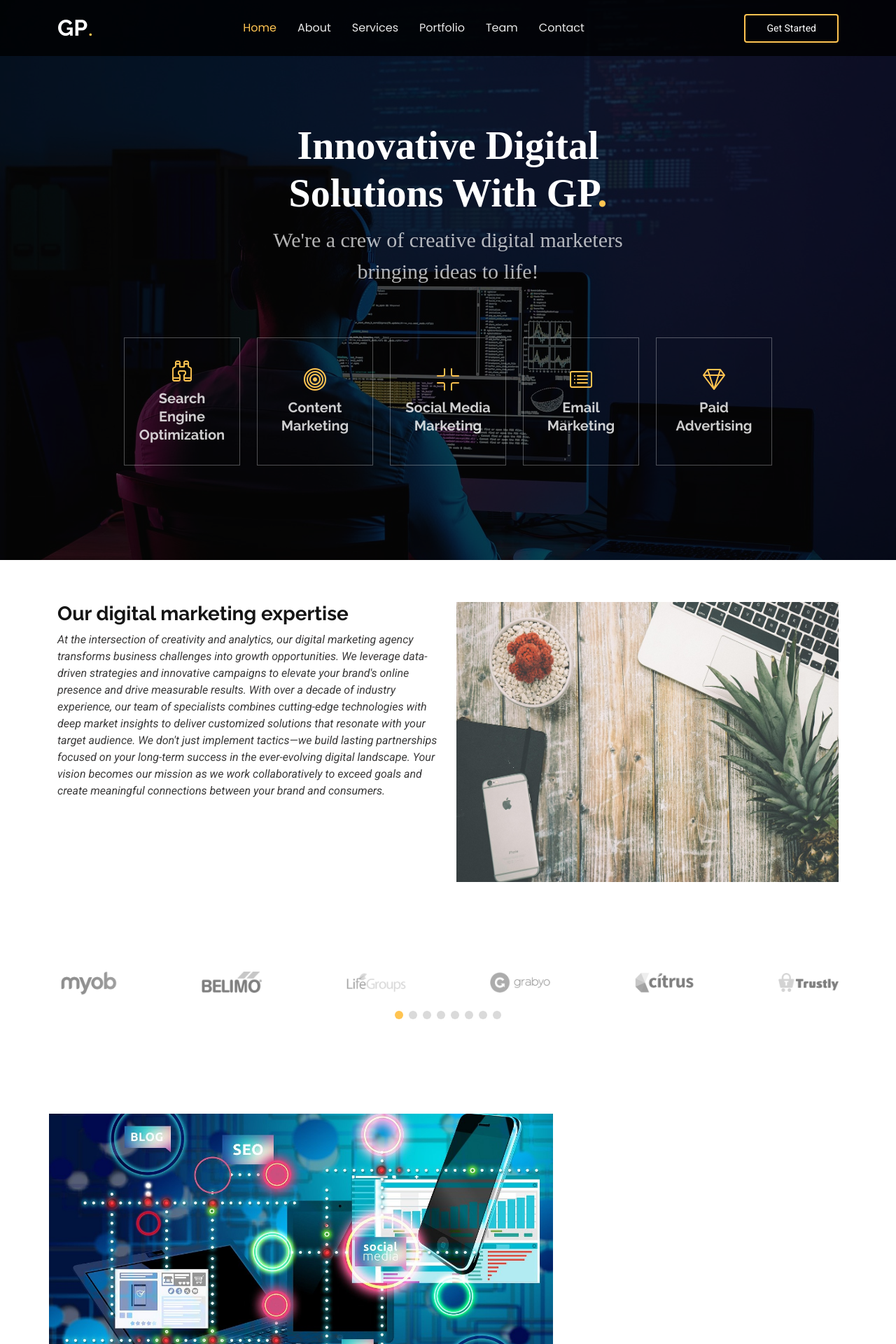
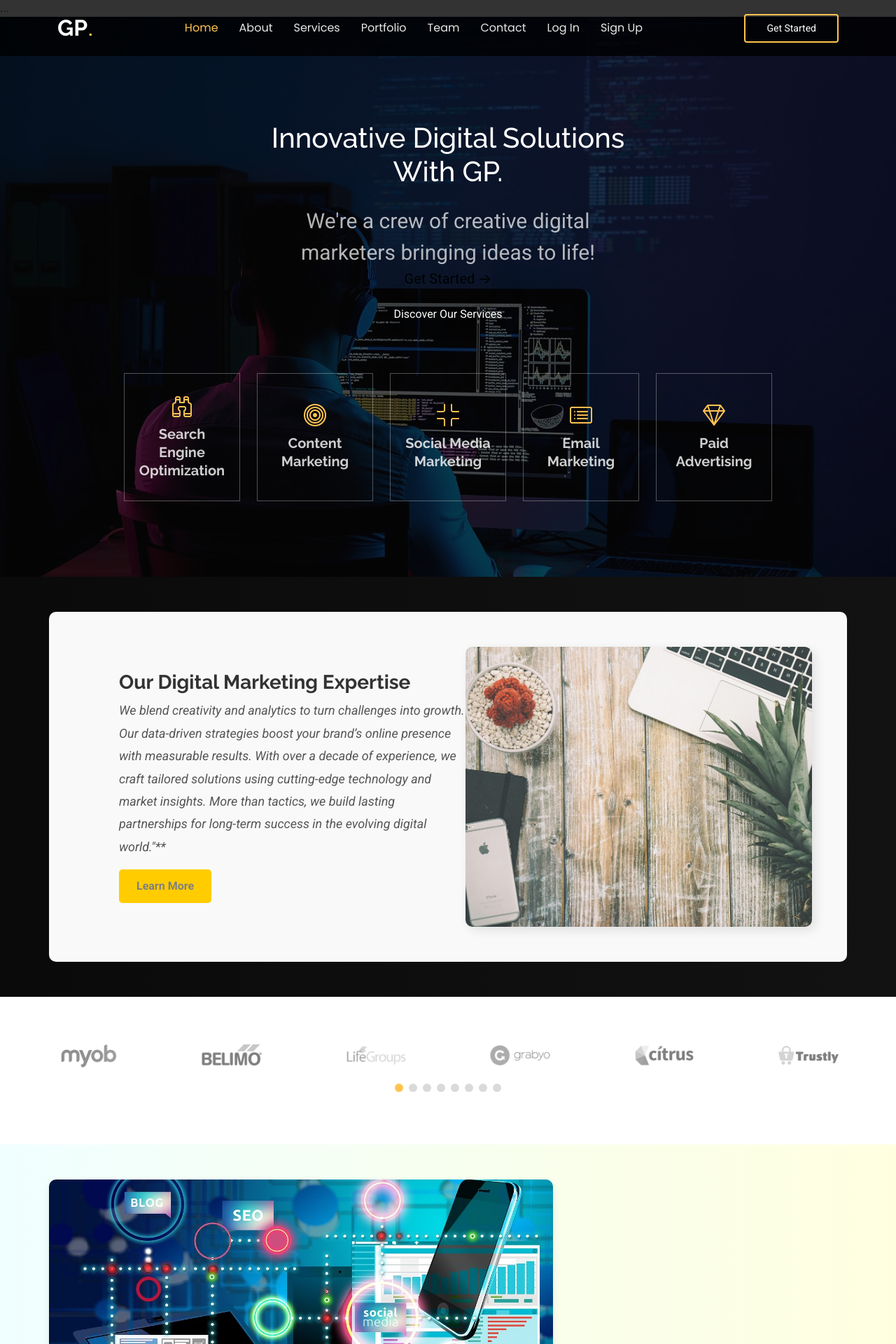
Before and after one commit to brandyzoxo/gp, a Django app: page /gp/index/ in a window 1280 px wide. Shown: the top 1920 px of the page at 70% size. Run offline with Django 5.2, Linux system fonts and the light colour scheme; some libraries are stand-ins or nearby versions.

Commit message:
third commit

```diff
--- a/business/settings.py
+++ b/business/settings.py
@@ -130,6 +130,4 @@
 # https://docs.djangoproject.com/en/5.1/ref/settings/#default-auto-field
 
 DEFAULT_AUTO_FIELD = 'django.db.models.BigAutoField'
-# LOGIN_URL = 'login'
-# LOGIN_REDIRECT_URL = 'index'  # Redirect to home page after login
-# LOGOUT_REDIRECT_URL = 'login'  # Redirect to login page after logout
+LOGIN_REDIRECT_URL = 'index'  # Change 'index' to the correct URL name
--- a/business/urls.py
+++ b/business/urls.py
@@ -17,7 +17,10 @@
 from django.contrib import admin
 from django.urls import path,include
 
+
 urlpatterns = [
     path('admin/', admin.site.urls),
     path('gp/',include('gp.urls')),
+    path('accounts/',include('gp.urls')),
+
 ]
--- a/gp/admin.py
+++ b/gp/admin.py
@@ -1,8 +1,7 @@
 from django.contrib import admin
 
 
-from gp.models import Commerce, Subscriber
+from gp.models import Commerce
 
 # Register your models here.
 admin.site.register(Commerce)
-admin.site.register(Subscriber)
--- a/gp/forms.py
+++ b/gp/forms.py
@@ -1,24 +1,20 @@
 import email
 
 from django import forms
+from django.contrib.auth.forms import UserCreationForm
+from django.contrib.auth.models import User
 
-from gp.models import Commerce, Subscriber
+from gp.models import Commerce
 
 
 class CommerceForm(forms.ModelForm):
     class Meta:
         model = Commerce
-        fields = '__all__'
+        fields= ['name','email','subject','message']
+
         widgets = {
             'name': forms.TextInput(attrs={'class': 'form-control','placeholder': 'Name'}),
             'email': forms.EmailInput(attrs={'class': 'form-control','placeholder': 'Email'}),
            ' subject': forms.TextInput(attrs={'class': 'form-control','placeholder': 'Subject'}),
             'message': forms.Textarea(attrs={'class': 'form-control','placeholder': 'Message'}),
         }
-class SubscriberForm(forms.ModelForm):
-    class Meta:
-        model = Subscriber
-        fields = '__all__'
-        widgets = {
-            email: forms.EmailInput(attrs={'class': 'form-control','placeholder': 'Email'}),
-        }
--- a/gp/templates/base.html
+++ b/gp/templates/base.html
@@ -24,6 +24,28 @@
   <link rel="stylesheet" href="{% static 'assets/vendor/glightbox/css/glightbox.min.css' %}">
 <!--Main css file-->
   <link rel="stylesheet" href="{% static 'assets/css/main.css' %}">
+<head>
+    ...
+    <script src="https://cdnjs.cloudflare.com/ajax/libs/gsap/3.12.2/gsap.min.js"></script>
+    <style>
+        @keyframes fadeInSlide {
+            0% {
+                opacity: 0;
+                transform: translateY(-20px);
+            }
+            100% {
+                opacity: 1;
+                transform: translateY(0);
+            }
+        }
+
+        .animated-text {
+            display: inline-block;
+            opacity: 0;
+            animation: fadeInSlide 1.5s ease-out forwards;
+        }
+    </style>
+</head>
 
 </head>
 <body>
@@ -46,7 +68,7 @@
           <li><a href="#services">Services</a></li>
           <li><a href="#portfolio">Portfolio</a></li>
           <li><a href="#team">Team</a></li>
-<!--          <li class="dropdown"><a href="#"><span>Dropdown</span> <i class="bi bi-chevron-down toggle-dropdown"></i></a>-->
+         <!--          <li class="dropdown"><a href="#"><span>Dropdown</span> <i class="bi bi-chevron-down toggle-dropdown"></i></a>-->
 <!--            <ul>-->
 <!--              <li><a href="#">Dropdown 1</a></li>-->
 <!--              <li class="dropdown"><a href="#"><span>Deep Dropdown</span> <i class="bi bi-chevron-down toggle-dropdown"></i></a>-->
@@ -64,6 +86,13 @@
 <!--            </ul>-->
 <!--          </li>-->
           <li><a href="#contact">Contact</a></li>
+          <li>  {% if user.is_authenticated %}
+                <li>Welcome, {{ user.username }}!</li>
+                <li><a href="{% url 'logout' %}">Log Out</a></li>
+            {% else %}
+                <li><a href="{% url 'login' %}">Log In</a></li>
+                <li><a href="{% url 'signup' %}">Sign Up</a></li>
+            {% endif %}</li>
         </ul>
         <i class="mobile-nav-toggle d-xl-none bi bi-list"></i>
       </nav>
@@ -86,6 +115,26 @@
 <script src="{% static 'assets/vendor/isotope-layout/isotope.pkgd.min.js' %}"></script>
 <script src="{% static 'assets/vendor/purecounter/purecounter_vanilla.js' %}"></script>
 <script src="{% static 'assets/js/main.js' %}"></script>
+<script src="https://cdnjs.cloudflare.com/ajax/libs/gsap/3.12.2/gsap.min.js"></script>
+<script>
+  gsap.from(".animated-text", {
+      opacity: 0,
+      y: 50, // Moves text up from 50px below
+      duration: 1.5,
+      stagger: 0.3, // Staggers the appearance of elements
+      ease: "power2.out"
+  });
+</script>
+<script src="https://cdn.jsdelivr.net/npm/typed.js@2.0.12"></script>
+<!-- Typed.js for text animation -->
+<script src="https://cdn.jsdelivr.net/npm/typed.js@2.0.12"></script>
+
+<!-- AOS (optional for scroll animations) -->
+<link rel="stylesheet" href="https://unpkg.com/aos@2.3.1/dist/aos.css">
+<script src="https://unpkg.com/aos@2.3.1/dist/aos.js"></script>
+<script>
+  AOS.init();
+</script>
 
 </body>
 </html>
--- a/gp/templates/index.html
+++ b/gp/templates/index.html
@@ -15,10 +15,32 @@
 
       <div class="container">
 
+
         <div class="row justify-content-center text-center" data-aos="fade-up" data-aos-delay="100">
           <div class="col-xl-6 col-lg-8">
-            <h2 style="font-family: 'Chiller'">Innovative Digital Solutions With GP<span>.</span></h2>
-            <p style="font-family: 'Chiller';font-size: 30px">We're a crew of creative digital marketers bringing ideas to life!</p>
+            <div class="text-center text-white mt-10">
+    <h1 class="text-4xl md:text-5xl font-bold" style="font-size: 40px">Innovative Digital Solutions With <span class="text-yellow-500">GP.</span></h1>
+    <p class="text-lg md:text-xl mt-4" style="font-size: 30px">We're a crew of creative digital marketers bringing ideas to life!</p>
+
+    <!-- Primary CTA -->
+    <div class="mt-6">
+        <a href="#services"
+          style="color: goldenrod;font-size: 20px" class="px-8 py-3 bg-yellow-500 text-black font-semibold text-lg rounded-lg transition-all duration-300 ease-in-out hover:bg-yellow-600 hover:scale-105 shadow-lg">
+           Get Started →
+        </a>
+    </div>
+
+    <!-- Secondary CTA -->
+    <div class="mt-4">
+        <a href="#services"
+           class="text-white text-lg underline transition-all duration-300 ease-in-out hover:text-yellow-400">
+           Discover Our Services
+        </a>
+    </div>
+</div>
+
+<!--            <h2 style="font-family: 'Poppins'">Innovative Digital Solutions With GP<span>.</span></h2>-->
+<!--            <p style="font-family: 'Montserrat';font-size: 30px">We're a crew of creative digital marketers bringing ideas to life!</p>-->
           </div>
         </div>
 
@@ -61,29 +83,34 @@
 
     <!-- About Section -->
     <section id="about" class="about section">
+    <div class="container" data-aos="fade-up" data-aos-delay="100"
+    style="display: flex; align-items: center; justify-content: space-between; padding: 50px; background-color: #f9f9f9; border-radius: 10px;">
 
-      <div class="container" data-aos="fade-up" data-aos-delay="100">
+    <!-- Image Section -->
+    <div class="col-lg-6 order-1 order-lg-2" style="flex: 1; text-align: center;">
+        <img src="../../static/assets/img/pineapple-1704339_1280.jpg"
+            class="img-fluid" alt="Marketing Image"
+            style="width: 100%; height: 50vh; object-fit: cover; border-radius: 10px; box-shadow: 5px 5px 15px rgba(0, 0, 0, 0.1);">
+    </div>
 
-        <div class="row gy-4">
-          <div class="col-lg-6 order-1 order-lg-2">
-            <img style="width: 100%; height: 50vh" src="../../static/assets/img/pineapple-1704339_1280.jpg " class="img-fluid" alt="">
-          </div>
-          <div class="col-lg-6 order-2 order-lg-1 content">
-            <h3>Our digital marketing expertise</h3>
-            <p class="fst-italic">
+    <!-- Text Section -->
+    <div class="col-lg-6 order-2 order-lg-1 content" style="flex: 1; padding-left: 50px;">
+        <h3 style="font-size: 28px; font-weight: bold; color: #333;">Our Digital Marketing Expertise</h3>
+        <p class="fst-italic" style="font-size: 18px; line-height: 1.8; color: #555;">
+We blend creativity and analytics to turn challenges into growth. Our data-driven strategies boost your brand’s online presence with measurable results. With over a decade of experience, we craft tailored solutions using cutting-edge technology and market insights. More than tactics, we build lasting partnerships for long-term success in the evolving digital world."**
 
+        </p>
+        <a href="#contact" style="display: inline-block; padding: 12px 25px; background-color: #ffcc00; color: grey;
+            border-radius: 5px; text-decoration: none; font-weight: bold; transition: 0.3s;"
+            onmouseover="this.style.backgroundColor='#ffcc00'"
+            onmouseout="this.style.backgroundColor='#ffcc00'">
+            Learn More
+        </a>
+    </div>
 
+</div>
 
-At the intersection of creativity and analytics, our digital marketing agency transforms business challenges into growth opportunities. We leverage data-driven strategies and innovative campaigns to elevate your brand's online presence and drive measurable results. With over a decade of industry experience, our team of specialists combines cutting-edge technologies with deep market insights to deliver customized solutions that resonate with your target audience. We don't just implement tactics—we build lasting partnerships focused on your long-term success in the ever-evolving digital landscape. Your vision becomes our mission as we work collaboratively to exceed goals and create meaningful connections between your brand and consumers.
-           </p>
-
-
-          </div>
-        </div>
-
-      </div>
-
-    </section><!-- /About Section -->
+       </section><!-- /About Section -->
 
     <!-- Clients Section -->
     <section id="clients" class="clients section">
@@ -743,11 +770,16 @@
           </div>
 
           <div class="col-lg-8">
-            <form style="margin: 20px;padding:20px" action="" method="POST">
+            <form style="color: black; background-color: rgba(240,168,13,0.85);
+             margin: 20px auto; padding: 20px;
+             max-width: 500px; border-radius: 20px;"
+
+                  action="" method="POST">
               {% csrf_token %}
               {{ form }}
-              <button class="btn btn-success" type="submit">Send Message</button>
+              <button style="margin-top: 20px" class="btn btn-success" type="submit">Send Message</button>
             </form>
+
           </div><!-- End Contact Form -->
 
         </div>
@@ -823,11 +855,7 @@
       <div class="container text-center">
         <p>© <span>Copyright</span> <strong class="px-1 sitename">GP</strong> <span>All Rights Reserved</span></p>
         <div class="credits">
-          <!-- All the links in the footer should remain intact. -->
-          <!-- You can delete the links only if you've purchased the pro version. -->
-          <!-- Licensing information: https://bootstrapmade.com/license/ -->
-          <!-- Purchase the pro version with working PHP/AJAX contact form: [buy-url] -->
-          Designed by <a href="https://bootstrapmade.com/">BootstrapMade</a>
+
         </div>
       </div>
     </div>
--- a/gp/urls.py
+++ b/gp/urls.py
@@ -17,6 +17,7 @@
 from django.contrib import admin
 from django.urls import path
 from . import views
+from django.contrib.auth import views as auth_views
 
 urlpatterns = [
     path('admin/', admin.site.urls),
@@ -29,5 +30,10 @@
     path('updatecommerce/<int:id>/', views.updatecommerce, name='updatecommerce'),
     path('deletecommerce/<int:id>/', views.deletecommerce, name='deletecommerce'),
     path('commerceapi/',views.commerceapi,name='commerceapi'),
-
+    path('signup/',views.signup,name='signup'),
+    path(
+        'login/',
+        auth_views.LoginView.as_view(template_name='accounts/login.html'),
+        name='login'
+    ),    path('logout/', auth_views.LogoutView.as_view(next_page='index'), name='logout'),
 ]
--- a/gp/views.py
+++ b/gp/views.py
@@ -1,4 +1,6 @@
 from django.contrib import messages
+from django.contrib.auth import login, logout
+from django.contrib.auth.forms import AuthenticationForm, UserCreationForm
 from django.http import JsonResponse
 from django.shortcuts import render, redirect, get_object_or_404
 from rest_framework import status
@@ -7,6 +9,7 @@
 from gp.forms import CommerceForm
 from gp.models import Commerce
 from gp.serializers import CommerceSerializer
+
 
 
 # Create your views here.
@@ -64,3 +67,28 @@
             serializer.save()
             return JsonResponse(serializer.data,status=status.HTTP_201_CREATED)
         return JsonResponse(serializer.errors,status=status.HTTP_400_BAD_REQUEST)
+
+
+def signup(request):
+    if request.method == "POST":
+        form=UserCreationForm(request.POST)
+        if form.is_valid():
+           user=form.save()
+           login(request,user)
+           return redirect('index')
+    else:
+        form=UserCreationForm()
+    return render(request, 'accounts/signup.html',{'form':form})
+
+
+
+def login(request):
+    if request.method == "POST":
+        form = AuthenticationForm(data=request.POST)
+        if form.is_valid():
+            user = form.get_user()
+            login(request, user)
+            return redirect('index')  # Redirect to index page after login
+    else:
+        form = AuthenticationForm()
+    return render(request, 'accounts/login.html', {'form': form})
--- a/static/assets/css/main.css
+++ b/static/assets/css/main.css
@@ -908,30 +945,99 @@
   font-weight: 700;
 }
 
-.about .content .fst-italic {
-  color: color-mix(in srgb, var(--default-color), var(--contrast-color) 50%);
-}
-
-.about .content ul {
-  list-style: none;
-  padding: 0;
-}
-
-.about .content ul li {
-  padding: 10px 0 0 0;
-  display: flex;
-}
-
-.about .content ul i {
-  color: var(--accent-color);
-  margin-right: 0.5rem;
-  line-height: 1.2;
-  font-size: 1.25rem;
-}
-
-.about .content p:last-child {
-  margin-bottom: 0;
-}
+.about {
+    display: flex;
+    align-items: center;
+    justify-content: space-between;
+    max-width: 100%;
+    margin: auto;
+    padding: 50px 20px;
+background: linear-gradient(to right, #0a0a0a, #121212); /* Dark gradient */
+    color: #fff; /* White text for contrast */
+}
+.about-button {
+    background-color: #ffcc00; /* Matching yellow from the first page */
+    color: #000;}
+.about h2, p {
+    color: #ddd; /* Light gray for readability */
+}
+.about-text {
+    width: 50%;
+    padding-right: 40px;
+}
+
+.about-image {
+    width: 50%;
+}
+
+.about-image img {
+    max-width: 100%;
+    border-radius: 10px;
+    box-shadow: 0px 4px 10px rgba(0, 0, 0, 0.1);
+}
+.about-text h2 {
+    font-size: 36px;
+    font-weight: bold;
+    color: #222;
+}
+
+.about-text p {
+    font-size: 18px;
+    line-height: 1.6;
+    color: #444;
+}
+@keyframes fadeIn {
+    from { opacity: 0; transform: translateY(20px); }
+    to { opacity: 1; transform: translateY(0); }
+}
+
+.about {
+    animation: fadeIn 1s ease-in-out;
+}
+.about-logos {
+    display: flex;
+    justify-content: center;
+    gap: 30px;
+    padding-top: 30px;
+    flex-wrap: wrap;
+}
+
+.about-logos img {
+    max-width: 120px;
+    opacity: 0.7;
+    transition: 0.3s;
+}
+
+.about-logos img:hover {
+    opacity: 1;
+    transform: scale(1.1);
+}
+.about {
+
+}
+
+
+
+/*.about .content ul {*/
+/*  list-style: none;*/
+/*  padding: 0;*/
+/*}*/
+
+/*.about .content ul li {*/
+/*  padding: 10px 0 0 0;*/
+/*  display: flex;*/
+/*}*/
+
+/*.about .content ul i {*/
+/*  color: var(--accent-color);*/
+/*  margin-right: 0.5rem;*/
+/*  line-height: 1.2;*/
+/*  font-size: 1.25rem;*/
+/*}*/
+
+/*.about .content p:last-child {*/
+/*  margin-bottom: 0;*/
+/*}*/
 
 /*--------------------------------------------------------------
 # Clients Section
@@ -970,9 +1076,21 @@
 /*--------------------------------------------------------------
 # Features Section
 --------------------------------------------------------------*/
+.features{display: flex;
+    align-items: center;
+    justify-content: space-between;
+    max-width: 100%;
+    margin: auto;
+    padding: 50px 20px;
+    background: linear-gradient(to right, azure, lightyellow); /* Dark gradient */
+    color: #fff; /* White text for contrast */
+
+}
 .features .features-image {
   position: relative;
   min-height: 400px;
+  width: 50%;
+
 }
 
 .features .features-image img {
@@ -983,6 +1101,9 @@
   height: 100%;
   object-fit: cover;
   z-index: 1;
+   max-width: 100%;
+  border-radius: 10px;
+    box-shadow: 0px 4px 10px rgba(0, 0, 0, 0.1);
 }
 
 .features .features-item h4 {
--- a/static/assets/js/main.js
+++ b/static/assets/js/main.js
@@ -208,4 +208,5 @@
   window.addEventListener('load', navmenuScrollspy);
   document.addEventListener('scroll', navmenuScrollspy);
 
+
 })();
```
Also changed, not shown: other parts of static/assets/css/main.css (+102 -37 lines), gp/models.py (+3 -8 lines), gp/templates/accounts/login.html (added, +21 -0 lines), gp/templates/accounts/signup.html (added, +48 -0 lines), gp/migrations/0003_delete_subscriber_alter_commerce_message.py (added), gp/migrations/0004_alter_commerce_message.py (added), gp/migrations/0005_alter_commerce_message_alter_commerce_name_and_more.py (added).
